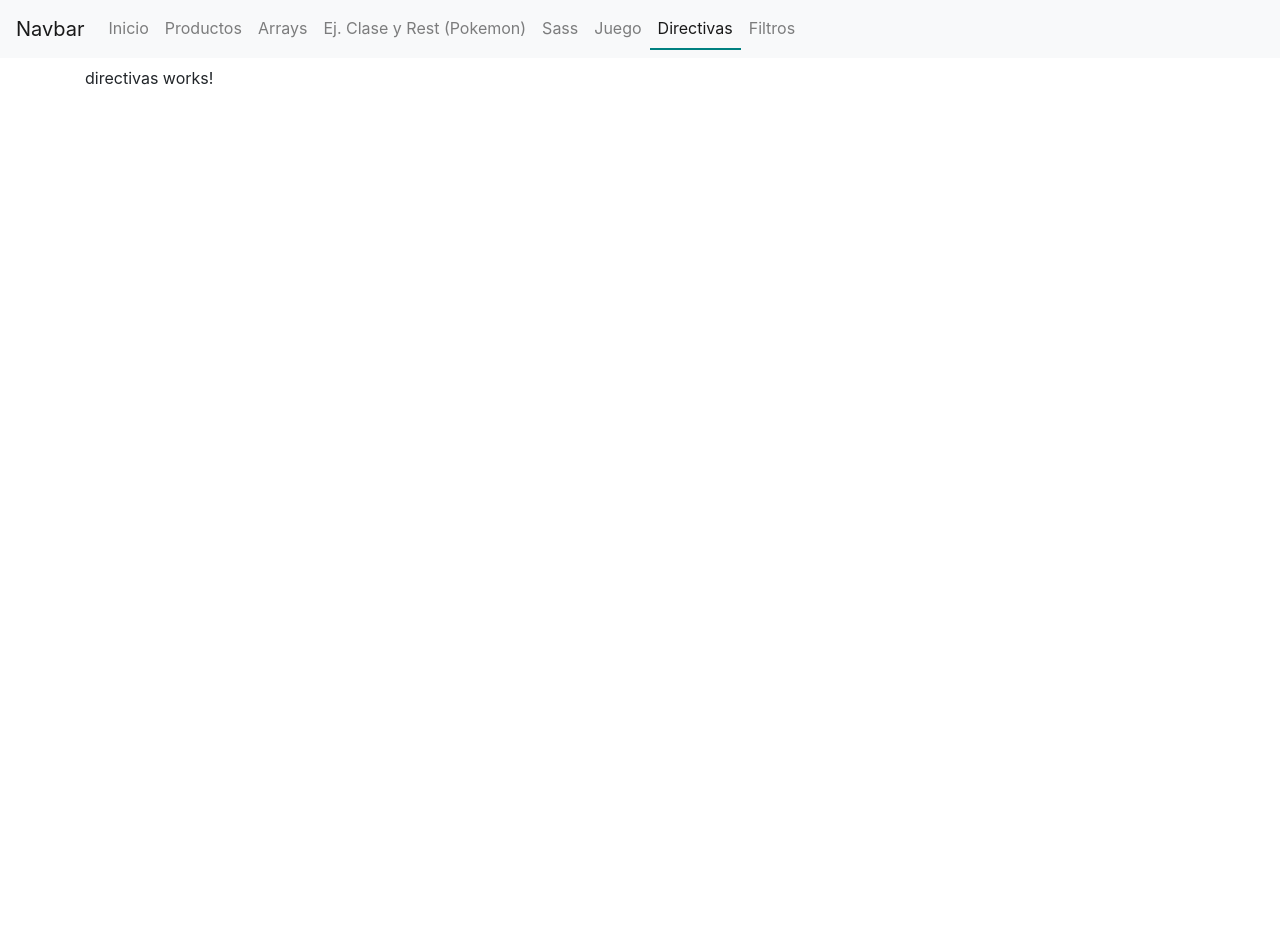
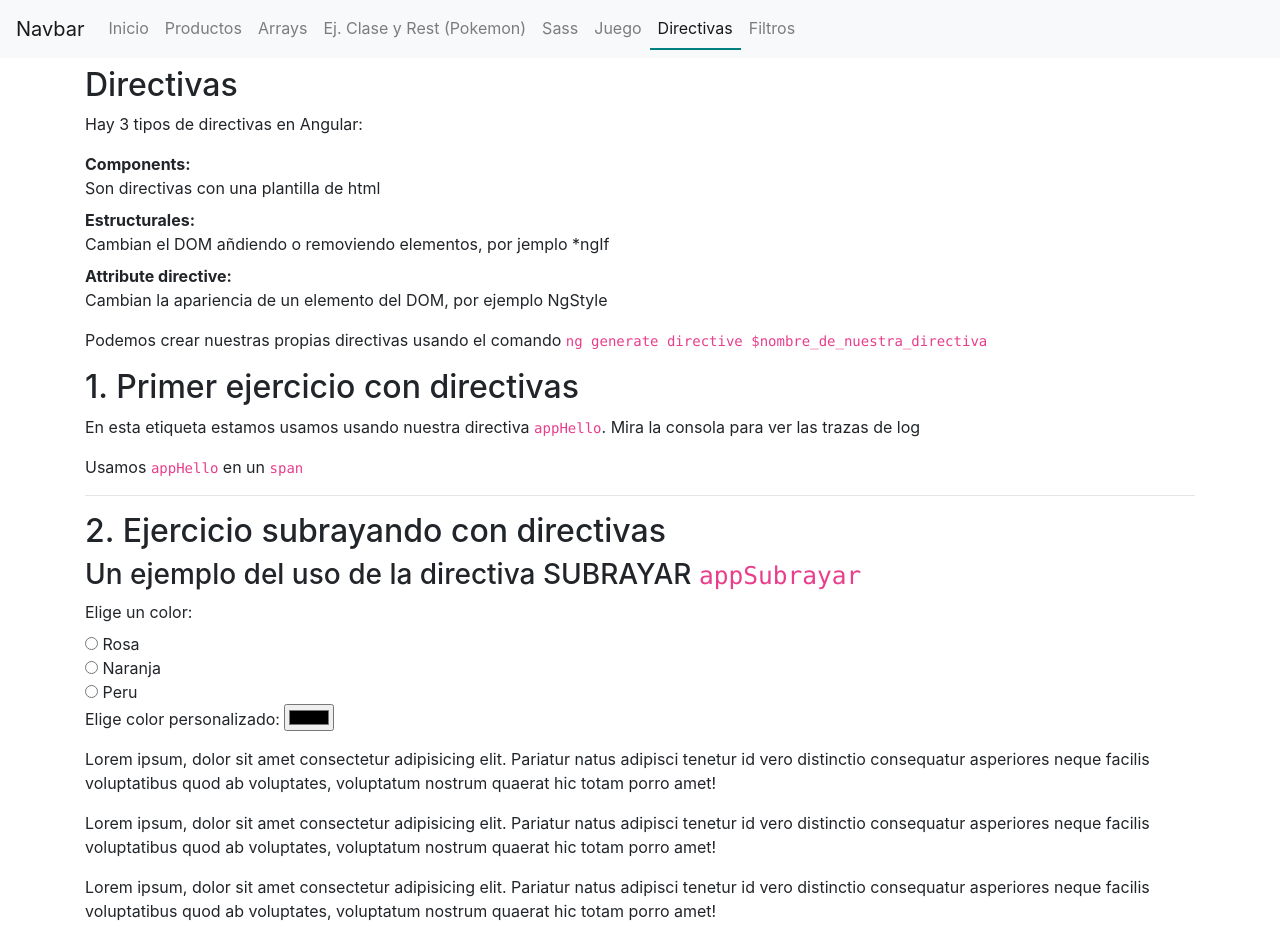
Before and after one commit to ana-db/angularApp, an Angular app: page /directivas in a window 1280 px wide. Before the commit the page ends 800 px from the top, so only its background shows below. Built offline with nearby package versions, Linux system fonts and the light colour scheme.

Commit message:
directiva subrayado

```diff
--- /dev/null
+++ b/src/app/directivas/hello.directive.ts
@@ -0,0 +1,35 @@
+import { Directive, HostListener, ElementRef, Input } from '@angular/core';
+
+@Directive({
+  selector: '[appHello]' //para usar la directiva, usaremos este selector en el html
+})
+export class HelloDirective {
+
+  //Input. pasamos a la directiva un parámetro para decirle el color de fondo que queremos:
+  @Input() appHello:string;
+
+  constructor(private element: ElementRef) {
+    console.trace('HelloDirective constructor');
+  } //fin constructor
+
+
+  @HostListener('mouseenter')
+  publiconMouseEnter(){
+    console.trace('HelloDirective publiconMouseEnter');
+
+    //1) cuando pasamos el ratón por el elemento que tenga la directiva, se pintará de color rojo
+    //Para esto hay que pasárselo al constructor:
+    this.element.nativeElement.style.backgroundColor = "red";
+
+    //2) Input. pasamos a la directiva un parámetro para decirle el color de fondo que queremos:
+    this.element.nativeElement.style.backgroundColor = this.appHello;
+
+  } //fin publiconMouseEnter
+
+  @HostListener('mouseleave')
+  publiconMouseLeave(){
+    console.trace('HelloDirective publiconMouseLeave');
+    this.element.nativeElement.style.backgroundColor = "green";
+  } //fin publiconMouseLeave
+
+} //fin HelloDirective
--- /dev/null
+++ b/src/app/directivas/subrayar.directive.ts
@@ -0,0 +1,49 @@
+import { Directive, HostListener, ElementRef, Input } from '@angular/core';
+
+@Directive({
+  selector: '[appSubrayar]'
+})
+export class SubrayarDirective {
+
+  @Input() appSubrayar:string; //color
+
+  colorSelecccionado: string;
+
+  //inyectamos en el constructor el elemento en que vamos a poner la directiva:
+  constructor(private element: ElementRef) {
+
+    console.trace('SubrayarDirective constructor');
+
+    this.colorSelecccionado = "blue";
+
+  } //fin constructor
+
+
+  @HostListener('mouseenter') //evento al entrar con el ratón
+  publiconMouseEnter(){
+
+    console.trace('SubrayarDirective publiconMouseEnter color ${this.appSubrayar}');
+
+    //1) cuando pasamos el ratón por el elemento que tenga la directiva,
+    //se subrayará del color que le indiquemos en el html gracias a la variable this.appSubrayar
+    this.element.nativeElement.style.textDecorationLine = "underline";
+    this.element.nativeElement.style.color = this.appSubrayar;  //this.element.nativeElement.style.textDecorationColor = this.appSubrayar;
+
+    //this.element.nativeElement.style.textDecorationColor = this.colorSelecccionado;
+
+  } //fin publiconMouseEnter
+
+
+  @HostListener('mouseleave') //evento al salir con el ratón
+  publiconMouseLeave(){
+
+    console.trace('SubrayarDirective publiconMouseLeave');
+
+    //quitamos el formato cuando separemos el ratón de la frase:
+    this.element.nativeElement.style.textDecorationLine = "none";
+    this.element.nativeElement.style.color = "black";
+
+  } //fin publiconMouseLeave
+
+
+} //fin SubrayarDirective
--- a/src/app/paginas/directivas/directivas.component.html
+++ b/src/app/paginas/directivas/directivas.component.html
@@ -1 +1,40 @@
-<p>directivas works!</p>
+<h2>Directivas</h2>
+
+<p>Hay 3 tipos de directivas en Angular:</p>
+
+<dl>
+    <dt>Components:</dt>
+        <dd>Son directivas con una plantilla de html</dd>
+    <dt>Estructurales:</dt>
+        <dd>Cambian el DOM añdiendo o removiendo elementos, por jemplo *ngIf</dd>
+    <dt>Attribute directive:</dt>
+        <dd>Cambian la apariencia de un elemento del DOM, por ejemplo NgStyle</dd>
+</dl>
+
+<p>Podemos crear nuestras propias directivas usando el comando <code>ng generate directive $nombre_de_nuestra_directiva</code></p>
+
+<h2>1. Primer ejercicio con directivas</h2>
+
+<p appHello="pink">En esta etiqueta estamos usamos usando nuestra directiva <code>appHello</code>. Mira la consola para ver las trazas de log</p>
+
+<span appHello=teal>Usamos <code>appHello</code> en un <code>span</code></span>
+
+<hr>
+
+<h2>2. Ejercicio subrayando con directivas</h2>
+<h3>Un ejemplo del uso de la directiva SUBRAYAR <code>appSubrayar</code></h3>
+
+<label for="colorSeleccionado">Elige un color:</label><br>
+<input type="radio" name="color" (click)="colorSeleccionado='pink'" > Rosa <br>
+<input type="radio" name="color" (click)="colorSeleccionado='orange'" > Naranja <br>
+<input type="radio" name="color" (click)="colorSeleccionado='peru'" > Peru <br>
+
+<p>
+    Elige color personalizado:
+    <input type="color" [(ngModel)]="colorSeleccionado" >
+</p>
+
+<p appSubrayar="red">Lorem ipsum, dolor sit amet consectetur adipisicing elit. Pariatur natus adipisci tenetur id vero distinctio consequatur asperiores neque facilis voluptatibus quod ab voluptates, voluptatum nostrum quaerat hic totam porro amet!</p>
+<!-- al usar corchetes, le pasamos una variable: -->
+<p [appSubrayar]="'green'">Lorem ipsum, dolor sit amet consectetur adipisicing elit. Pariatur natus adipisci tenetur id vero distinctio consequatur asperiores neque facilis voluptatibus quod ab voluptates, voluptatum nostrum quaerat hic totam porro amet!</p>
+<p [appSubrayar]="colorSeleccionado">Lorem ipsum, dolor sit amet consectetur adipisicing elit. Pariatur natus adipisci tenetur id vero distinctio consequatur asperiores neque facilis voluptatibus quod ab voluptates, voluptatum nostrum quaerat hic totam porro amet!</p>
```
Also changed, not shown: src/app/app.module.ts (+6 -2 lines), src/app/paginas/inicio/inicio.component.html (line endings or trailing spaces).
